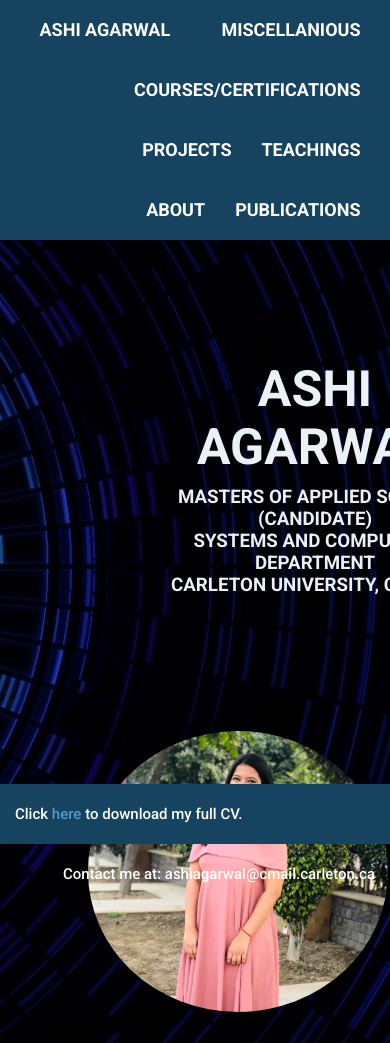
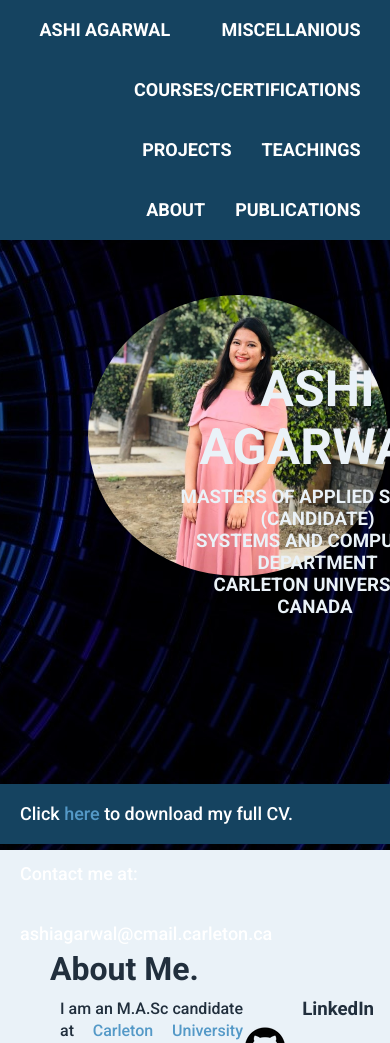
Before and after one commit to AshiAgarwalaa/AshiAgarwalaa.github.io, a plain HTML site: page index.html in a window 390 px wide. Shown: the top 1043 px of the page. Drawn offline with Linux system fonts and the light colour scheme.

Commit message:
Resolved resize issues
Add changing header height, font size of footer, and repositioning of home page for smaller resolution.

```diff
--- a/Static/Style/style.css
+++ b/Static/Style/style.css
@@ -279,10 +279,10 @@ font-variant: small-caps;
 
 .footer p{
 	font-weight: 400;
-	font-size: 15px;
+	font-size: 18px;
 	color: #fff;
-	padding-right: 15px;
-	padding-left: 15px;
+	padding-right: 20px;
+	padding-left: 20px;
 }
 
 /* Media Queries */
@@ -302,10 +302,4 @@ font-variant: small-caps;
   .content{
     padding: 100px 50px;
   }
-  #home{background-position:center;}
-  #main3{
-	float:none;
-	width:100%;
-	padding:0;
-	text-align: center;}
 }
--- a/index.html
+++ b/index.html
@@ -2,7 +2,7 @@
 <html>
 <head>
 	<title>Ashi Agarwal</title>
-	<link rel="stylesheet" type="text/css" href="../Static/Style/style.css">
+	<link rel="stylesheet" type="text/css" href="Static/Style/style.css">
 </head>
 <body>
 	<div class="header">
@@ -20,15 +20,15 @@
 
 	<div class="container">
 		<div class="content" id="home">
+			<aside id="sidebar3">
+				<img src="Static/Images/Ashi.jpg" alt="Avatar">
+			</aside>
 			<section id="main3">
 				<h1>Ashi Agarwal</h1>
 				<h3>Masters of Applied Science (Candidate)</h3>
 				<h3>Systems and Computers Department</h3>
 				<h3>Carleton University, Canada</h3>
 			</section>
-			<aside id="sidebar3">
-				<img src="Static/Images/Ashi.jpg" alt="Avatar">
-			</aside>
 		</div>
 		<div class="content" id="about">
 			<h1>About Me.</h1>
```
